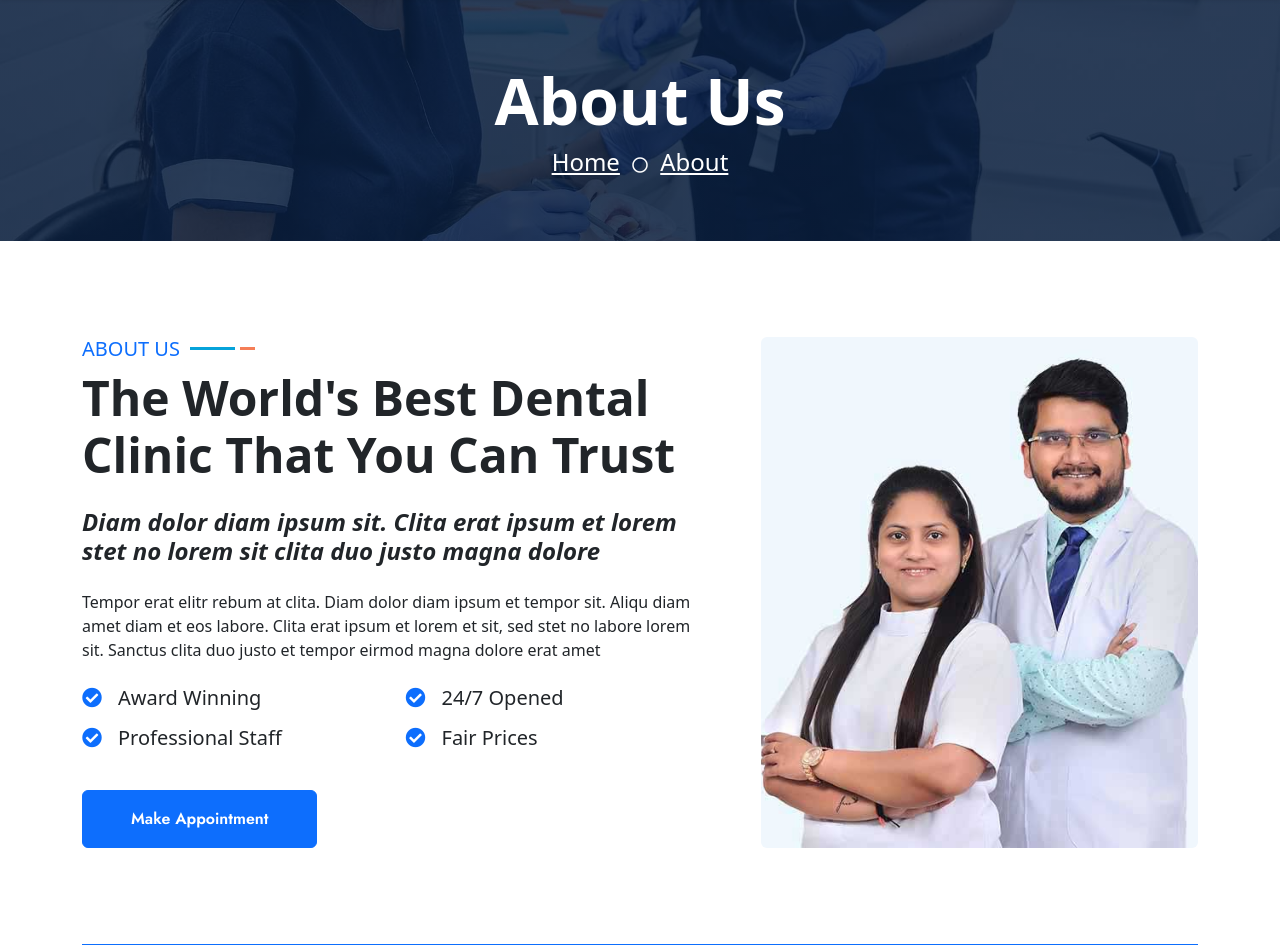
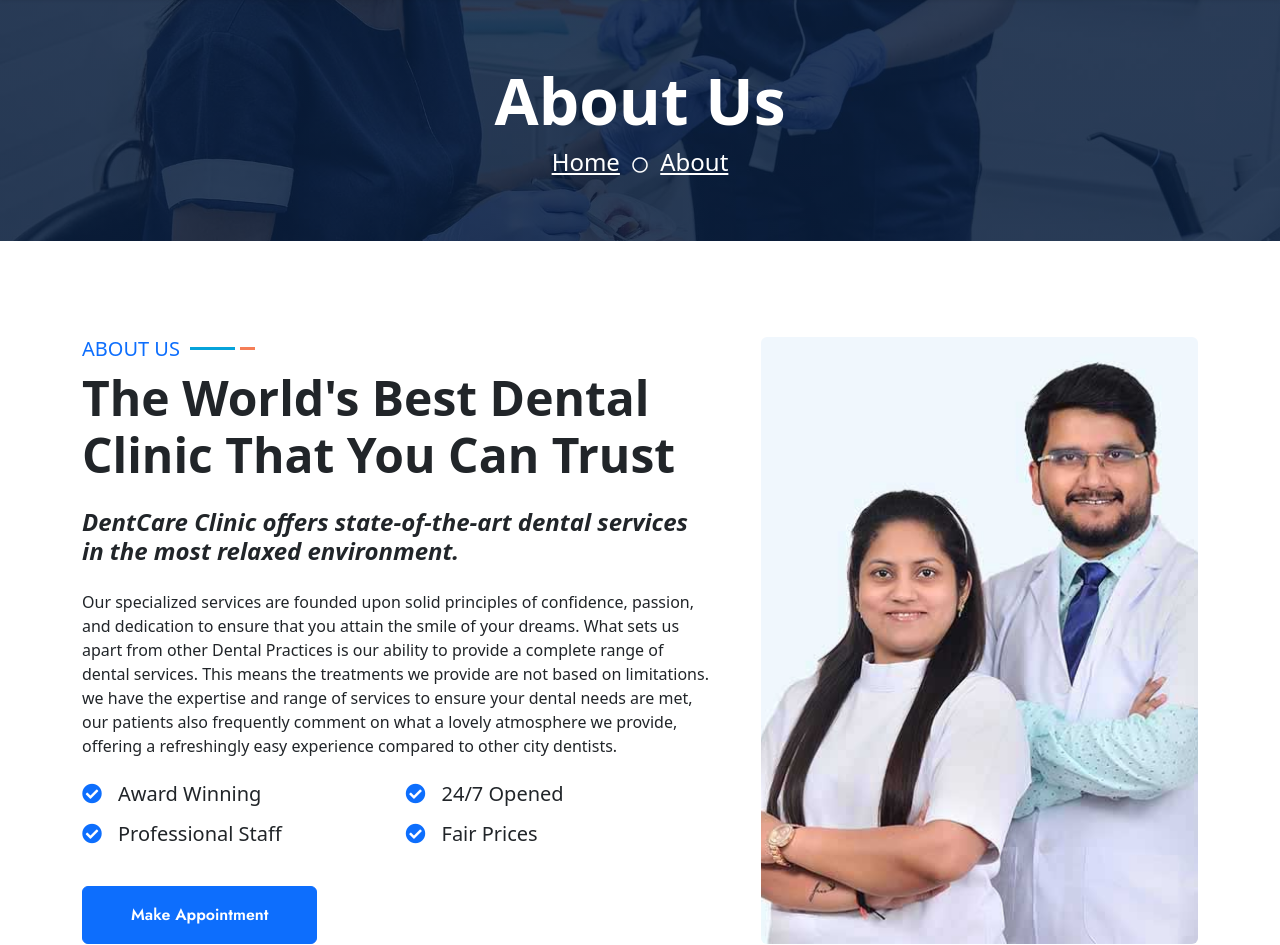
Before and after one commit to Mohamed-Fadel222/asnan-dental, a Django app: page /about.html in a window 1280 px wide. Shown: the part 138-1083 px from the top of the page. Run offline with Django 4.2, Linux system fonts and the light colour scheme; some libraries are stand-ins or nearby versions.

Commit message:
Update about.html

```diff
--- a/AsnanDental/templates/about.html
+++ b/AsnanDental/templates/about.html
@@ -51,11 +51,16 @@
                     <h5 class="position-relative d-inline-block text-primary text-uppercase">About Us</h5>
                     <h1 class="display-5 mb-0">The World's Best Dental Clinic That You Can Trust</h1>
                 </div>
-                <h4 class="text-body fst-italic mb-4">Diam dolor diam ipsum sit. Clita erat ipsum et lorem stet no lorem
-                    sit clita duo justo magna dolore</h4>
-                <p class="mb-4">Tempor erat elitr rebum at clita. Diam dolor diam ipsum et tempor sit. Aliqu diam amet
-                    diam et eos labore. Clita erat ipsum et lorem et sit, sed stet no labore lorem sit. Sanctus clita
-                    duo justo et tempor eirmod magna dolore erat amet</p>
+                <h4 class="text-body fst-italic mb-4">DentCare Clinic offers state-of-the-art dental
+                     services in the most relaxed environment.</h4>
+                <p class="mb-4">Our specialized services are founded upon solid principles of confidence, passion,
+                     and dedication to ensure that you attain the smile of your dreams.
+                    What sets us apart from other Dental Practices is our ability to provide a complete range of dental services.
+                     This means the treatments we provide are not based on limitations.
+                    we have the expertise and range of services to ensure your dental needs are met,
+                    our patients also frequently comment on what a lovely atmosphere we provide,
+                    offering a refreshingly easy experience compared to other city dentists.</p>
+
                 <div class="row g-3">
                     <div class="col-sm-6 wow zoomIn" data-wow-delay="0.3s">
                         <h5 class="mb-3"><i class="fa fa-check-circle text-primary me-3"></i>Award Winning</h5>
```
